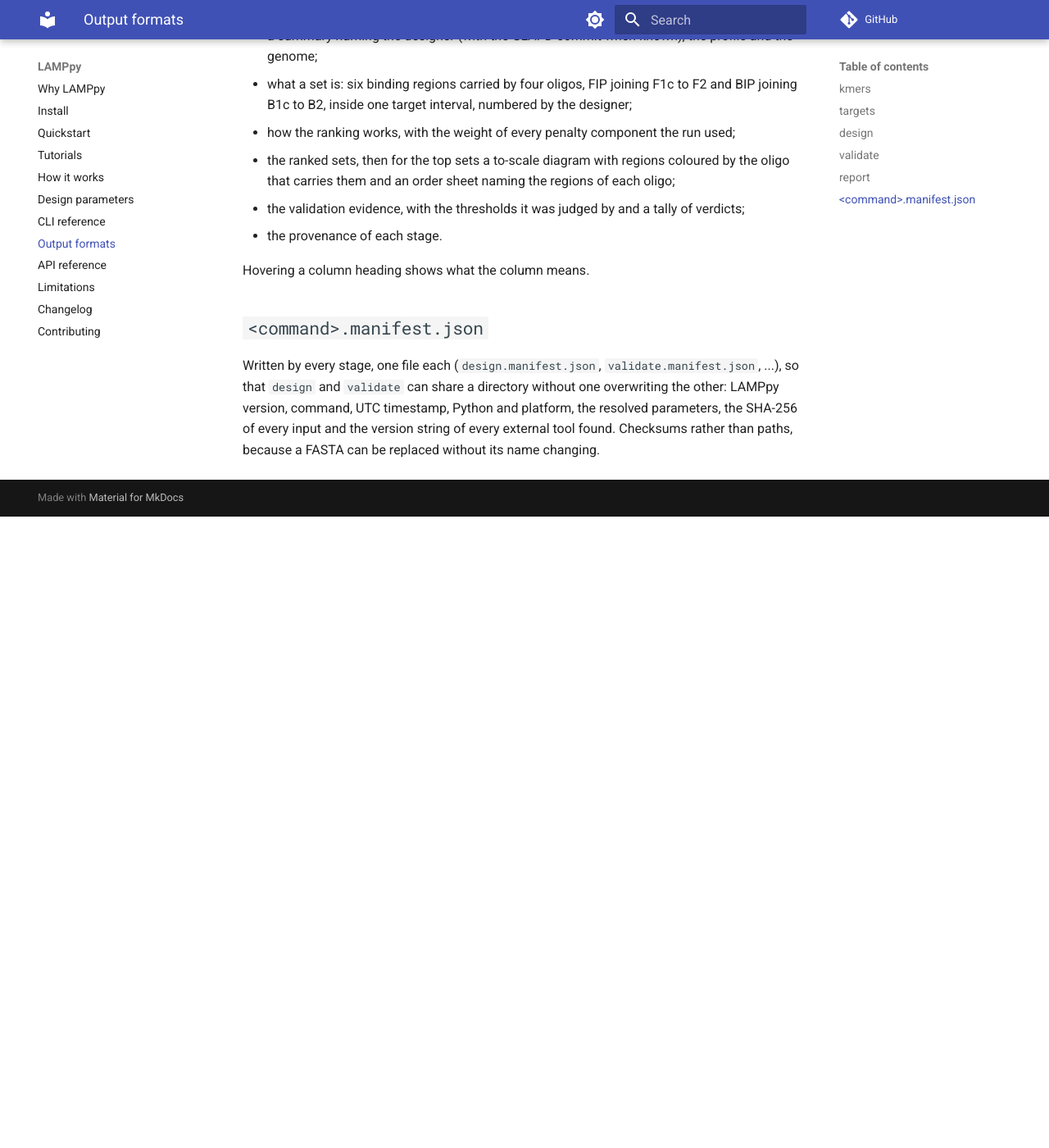
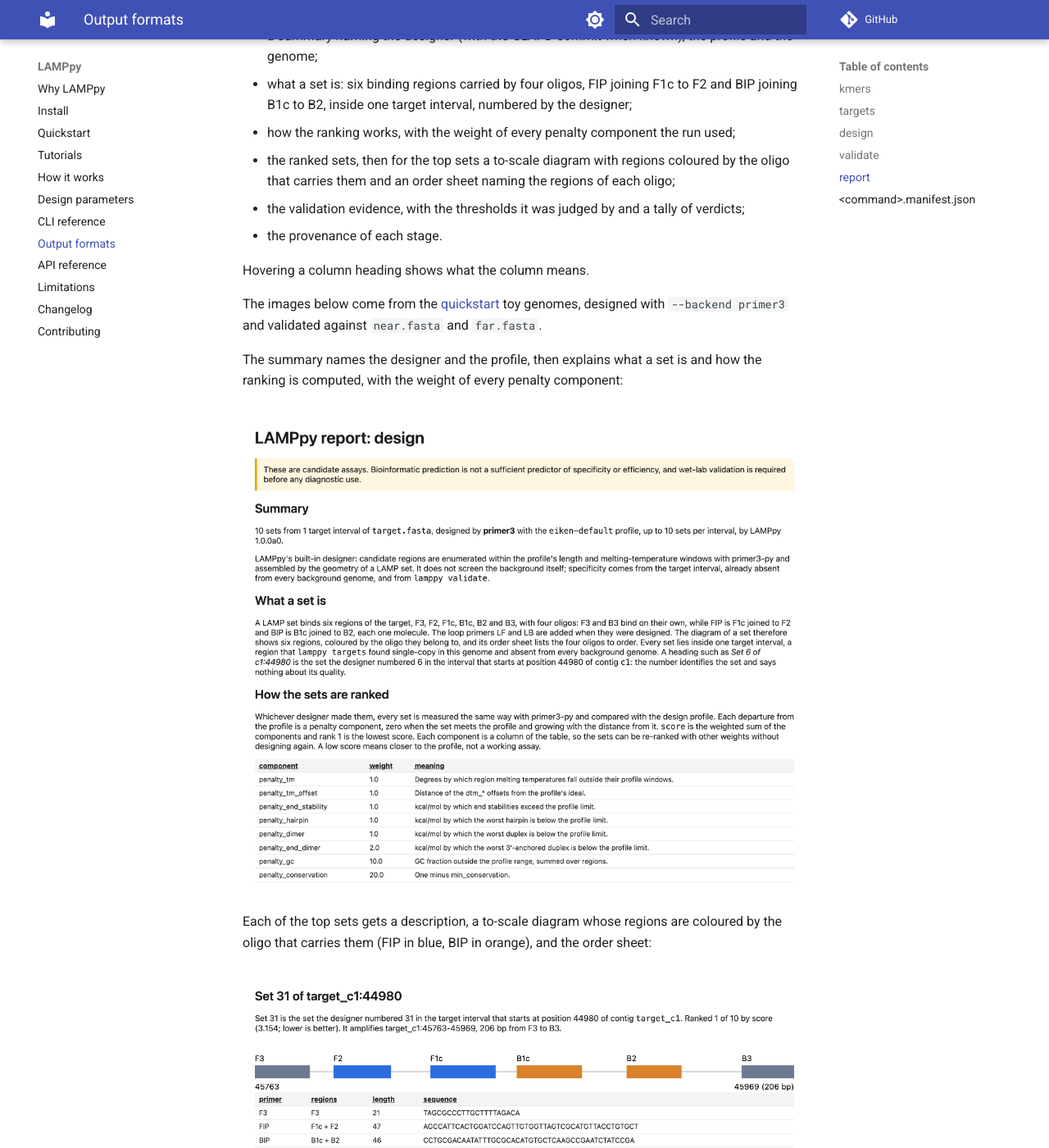
Before and after one commit to dezordi/LAMP_py, an MkDocs documentation site: the page built from docs/outputs.md, in a window 1280 px wide and 1400 px high, scrolled down 1946 px. Shown: the whole window at 82% size. Built offline with MkDocs 1.6.1 and Material for MkDocs 9.7.7, drawn with Linux system fonts in a browser that asks for light colours; comment, search, counter and statistics services are not loaded; before the commit the page ends 2576 px from its top, so only the background shows below that; some of the changed text lies outside the part shown.

Commit message:
rename package

```diff
--- a/docs/outputs.md
+++ b/docs/outputs.md
@@ -78,6 +78,23 @@ spells out each site as `name@position±/Nmm`.
 
 Hovering a column heading shows what the column means.
 
+The images below come from the [quickstart](quickstart.md) toy genomes, designed with
+`--backend primer3` and validated against `near.fasta` and `far.fasta`.
+
+The summary names the designer and the profile, then explains what a set is and how the
+ranking is computed, with the weight of every penalty component:
+
+![Report summary, set explanation and ranking weights](images/report-overview.png)
+
+Each of the top sets gets a description, a to-scale diagram whose regions are coloured by the
+oligo that carries them (FIP in blue, BIP in orange), and the order sheet:
+
+![One set: description, binding-region diagram and order sheet](images/report-set.png)
+
+The validation section states the thresholds each verdict was judged by and tallies them:
+
+![Validation thresholds, verdict tally and evidence](images/report-validation.png)
+
 ## `<command>.manifest.json`
 
 Written by every stage, one file each (`design.manifest.json`, `validate.manifest.json`,
--- a/mkdocs.yml
+++ b/mkdocs.yml
@@ -1,6 +1,6 @@
 site_name: LAMPpy
 site_description: Genome-scale design of group-specific LAMP primer sets
-repo_url: https://github.com/dezordi/LAMP_py
+repo_url: https://github.com/dezordi/LAMPpy
 docs_dir: docs
 theme:
   name: material
--- a/pyproject.toml
+++ b/pyproject.toml
@@ -36,10 +36,10 @@ docs = [
 ]
 
 [project.urls]
-Homepage = "https://github.com/dezordi/LAMP_py"
+Homepage = "https://github.com/dezordi/LAMPpy"
 Documentation = "https://lamppy.readthedocs.io"
-Changelog = "https://github.com/dezordi/LAMP_py/blob/master/CHANGELOG.md"
-Issues = "https://github.com/dezordi/LAMP_py/issues"
+Changelog = "https://github.com/dezordi/LAMPpy/blob/master/CHANGELOG.md"
+Issues = "https://github.com/dezordi/LAMPpy/issues"
 
 [project.scripts]
 lamppy = "lamppy.cli:main"
```
Also changed, not shown: README.md (+2 -0 lines), docs/contributing.md (+1 -1 lines), docs/images/report-overview.png (added), docs/images/report-set.png (added), docs/images/report-validation.png (added), 1 other file.
